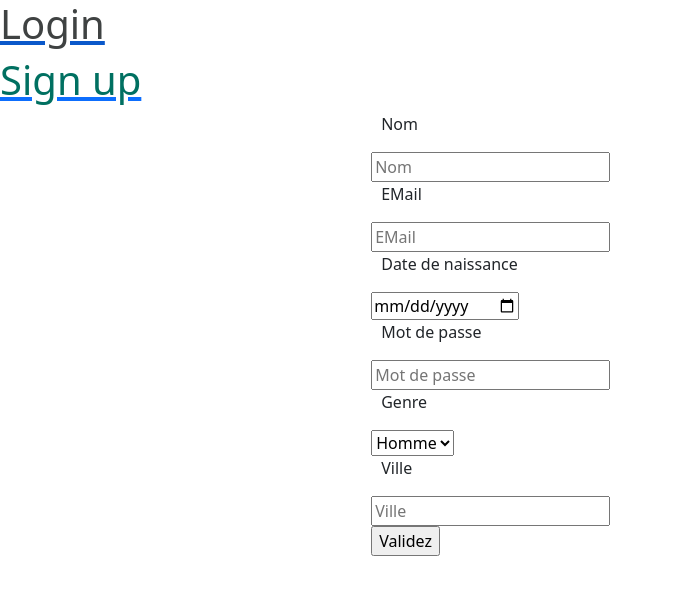
After one commit to Miaro2/examBinome, a PHP site: page /pages/inscription.php in a window 1280 px wide. The commit adds this page. Shown: the top 595 px of the page, without its empty margins (0-673 px from the left). Run offline with PHP 8.4, Linux system fonts and the light colour scheme.

Commit message:
Second git

```diff
--- a/inc/connection.php
+++ b/inc/connection.php
@@ -1,7 +1,10 @@
 <?php
+function getdataBase() {
     if ($dataBase = mysqli_connect('localhost', 'root', '', 'gestion_emprunt')) {
         // echo "Connexion réussie";
     } else {
         // echo "Echec de connexion";
     }
+    return $dataBase;
+}
 ?>
--- /dev/null
+++ b/pages/inscription.php
@@ -0,0 +1,43 @@
+<?php
+session_start();
+// require('../inc/functions.php');
+
+?>
+
+<!DOCTYPE html>
+<html lang="en">
+<head>
+    <meta charset="UTF-8">
+    <meta name="viewport" content="width=device-width, initial-scale=1.0">
+    <title>Document</title>
+    <link rel="stylesheet" href="../assets/css/style.css">
+    <link href="../assets/bootstrap/css/bootstrap.min.css" rel="stylesheet">
+    <script src="..assets/bootstrap/js/bootstrap.bundle.min.js"></script>
+</head>
+<body>
+
+            <a href="index.php"><h1 style="color: rgb(63, 66, 66);">Login</h1>
+            <a href="#"><h1 style="color: rgb(0, 112, 97);">Sign up</h1></a>
+        <form action="traitement_signup.php" method="get">
+            <div class="test">
+                <p>Nom</p>
+                <input type="text" name="name" placeholder="Nom" id="input">
+                <p>EMail</p>
+                <input type="email" name="mail" placeholder = "EMail" id="input">
+                <p>Date de naissance</p>
+                <input type="date" name="date" id="input">
+                <p>Mot de passe</p>
+                <input type="password" name="mdp" placeholder="Mot de passe" id="input">
+                <p>Genre</p>
+                <select name="genre" id="">
+                    <option value="H">Homme</option>
+                    <option value="F">Femme</option>
+                </select>
+                <p>Ville</p>
+                <input type="text" name="ville" placeholder="Ville" id="input">
+                <br>
+                <input type="submit" value="Validez" id="submit">
+        </form>
+
+</body>
+</html>
--- a/pages/login.php
+++ b/pages/login.php
@@ -1,3 +1,8 @@
+<?php
+session_start();
+require('../inc/connection.php');
+require('../inc/function.php');
+?>
 <!DOCTYPE html>
 <html lang="en">
 <head>
```
Also changed, not shown: inc/function.php (+24 -2 lines), pages/accueil.php (added, +13 -0 lines), pages/traitement_signup.php (added, +14 -0 lines).
